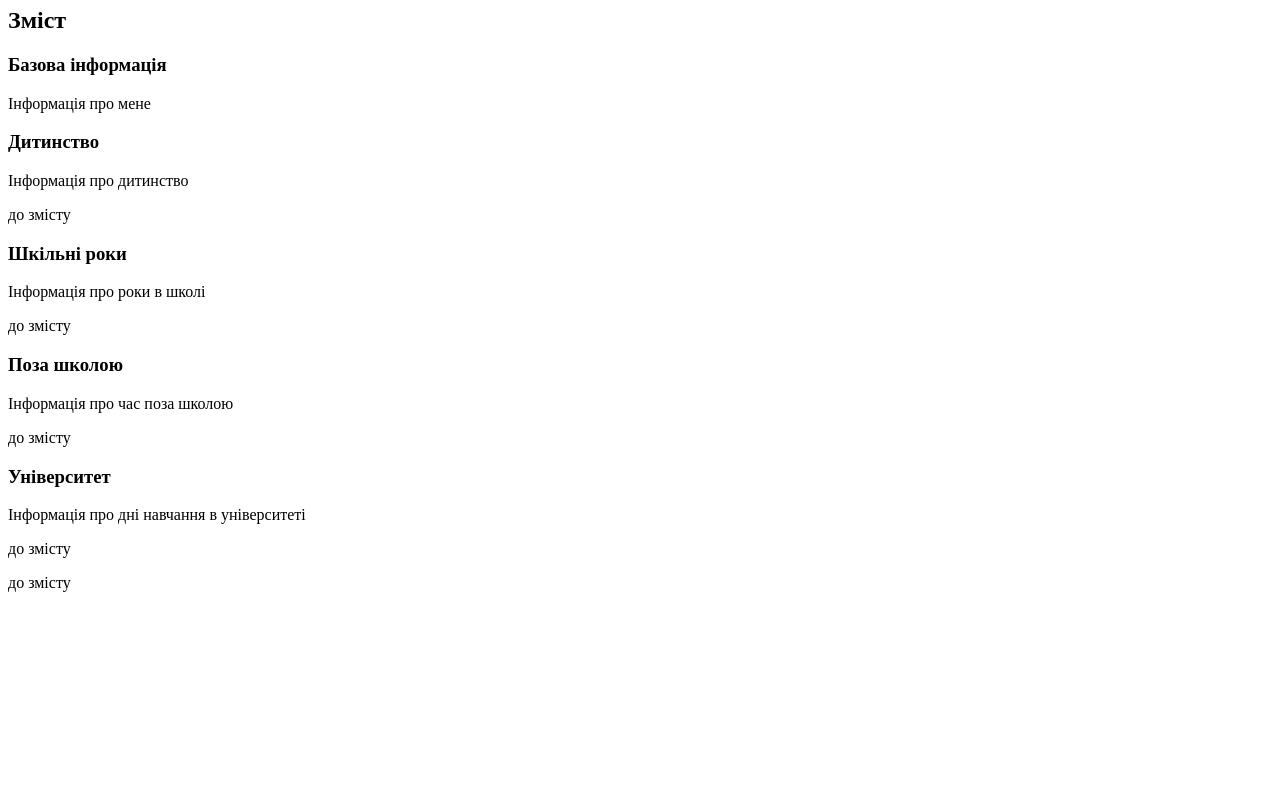
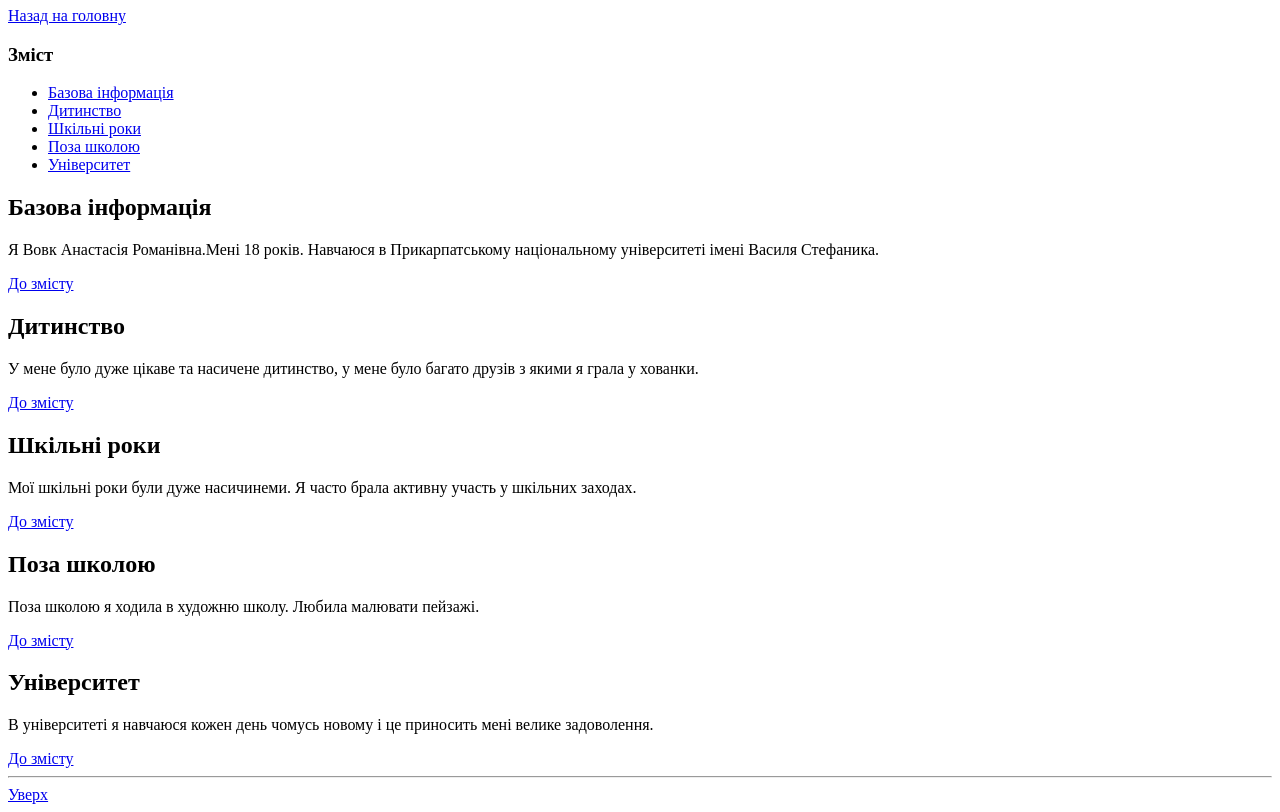
Before and after one commit to Vovkanastasiia05/my-repo1, a plain HTML site: page practical.work1/biography.html in a window 1280 px wide. Shown: the part 73-885 px from the top of the page. Before the commit the page ends 800 px from the top, so only its background shows below. Drawn offline with Linux system fonts and the light colour scheme.

Commit message:
biography.html

```diff
--- a/practical.work1/biography.html
+++ b/practical.work1/biography.html
@@ -3,30 +3,59 @@
 <head>
     <meta charset="UTF-8">
 
-    <title>Document</title>
-</head>
-<body>
-    Персональна сторінка Вовк Анастасія Романівна
-    <p>Назад на головну</p>
-    <h2>Зміст</h2>
-    <h3>Базова інформація</h3>
-    <p>Інформація про мене</p>
 
-    <h3>Дитинство</h3>
-    <p>Інформація про дитинство</p>
-    <p>до змісту</p>
+        <title id="#top">Автобіографія Вовк Анастасія Романівна</title>
+        </head>
+        <body>
+            <h1>Автобіографія Вовк Анастасія Романівна</h1>
+            <a href="index.html">Назад на головну</a>
 
-    <h3>Шкільні роки</h3>
-    <p>Інформація про роки в школі</p>
-    <p>до змісту</p>
+            <h3 id="inf">Зміст</h3>
 
-    <h3>Поза школою</h3>
-    <p>Інформація про час поза школою</p>
-    <p>до змісту</p>
+            <ul>
+                <li><a href="#section1">Базова інформація</a></li>
+                <li><a href="#section2">Дитинство</a></li>
+                <li><a href="#section3">Шкільні роки</a></li>
+                <li><a href="#section4">Поза школою</a></li>
+                <li><a href="#section5">Університет</a></li>
+            </ul>
 
-    <h3>Університет</h3>
-    <p>Інформація про дні навчання в університеті</p>
-    <p>до змісту</p>
-    <p>до змісту</p>
+            <article id="section1">
+                <h2>Базова інформація</h2>
+                <p>Я Вовк Анастасія Романівна.Мені 18 років. Навчаюся в Прикарпатському національному університеті імені Василя Стефаника.</p>
+                <a href="#inf">До змісту</a>
+            </article>
+
+
+            <article id="section2">
+                <h2>Дитинство</h2>
+                <p>У мене було дуже цікаве та насичене дитинство, у мене було багато друзів з якими я грала у хованки.</p>
+                <a href="#inf">До змісту</a>
+            </article>
+
+
+            <article id="section3">
+                <h2>Шкільні роки</h2>
+                <p>Мої шкільні роки були дуже насичинеми. Я часто брала активну участь у шкільних заходах.</p>
+                <a href="#inf">До змісту</a>
+            </article>
+
+
+            <article id="section4">
+                <h2>Поза школою</h2>
+                <p>Поза школою я ходила в художню школу. Любила малювати пейзажі.</p>
+               <a href="#inf">До змісту</a>
+            </article>
+
+
+            <article id="section5">
+                <h2>Університет</h2>
+                <p>В університеті я навчаюся кожен день чомусь новому і це приносить мені велике задоволення.</p>
+                <a href="#inf">До змісту</a>
+            </article>
+
+            <hr>
+            <a href="#top">Уверх</a>
+
 </body>
 </html>
```
